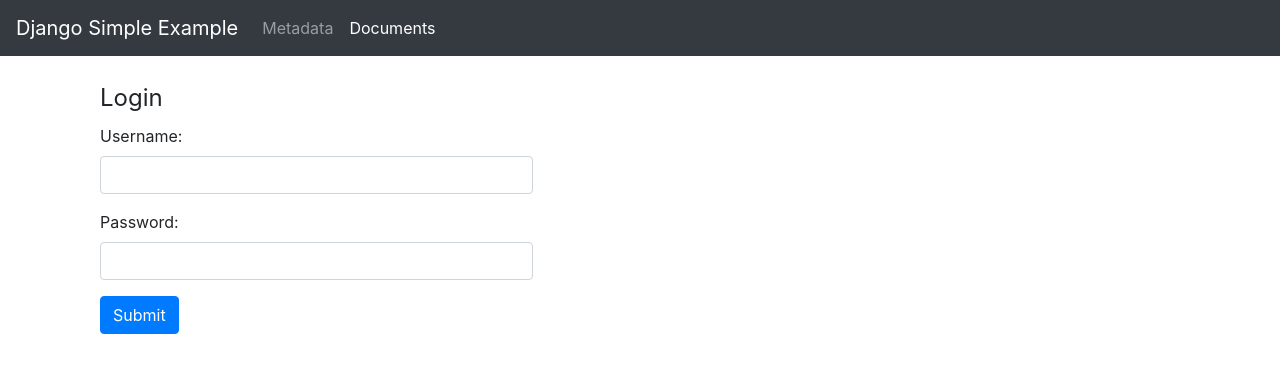
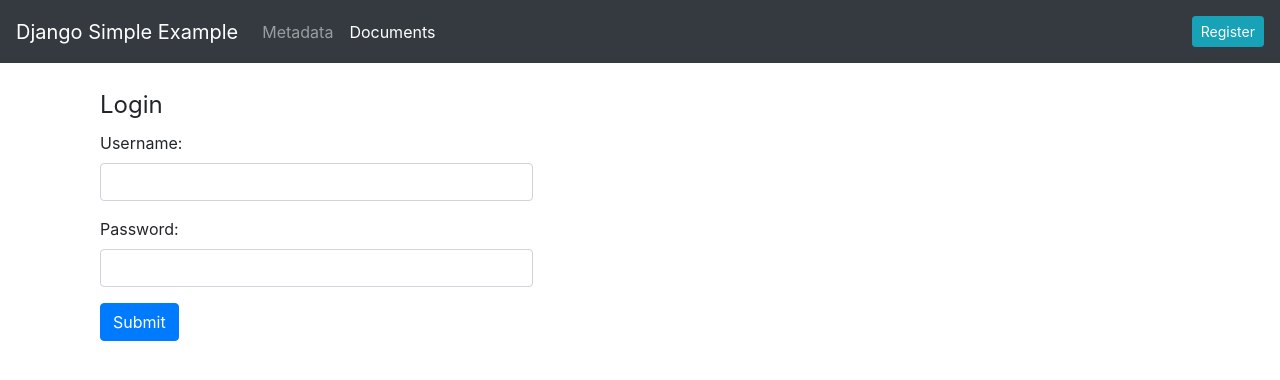
Before and after one commit to ALH-Software/metadataAndDocument, a Django app: page /login in a window 1280 px wide. Shown: the top 380 px of the page. Run offline with Django 3.2, Linux system fonts and the light colour scheme; some libraries are stand-ins or nearby versions.

Commit message:
Make register button

```diff
--- a/MetadataDocument/templates/login.html
+++ b/MetadataDocument/templates/login.html
@@ -25,6 +25,9 @@
             <a class="nav-link" href="/document">Documents</a>
           </li>
         </ul>
+        <span class="navbar-text">
+          <a href="/register" class="btn btn-sm btn-info">Register</a>
+        </span>
       </div>
     </nav>
   </header>
```
Also changed, not shown: db.sqlite3.
